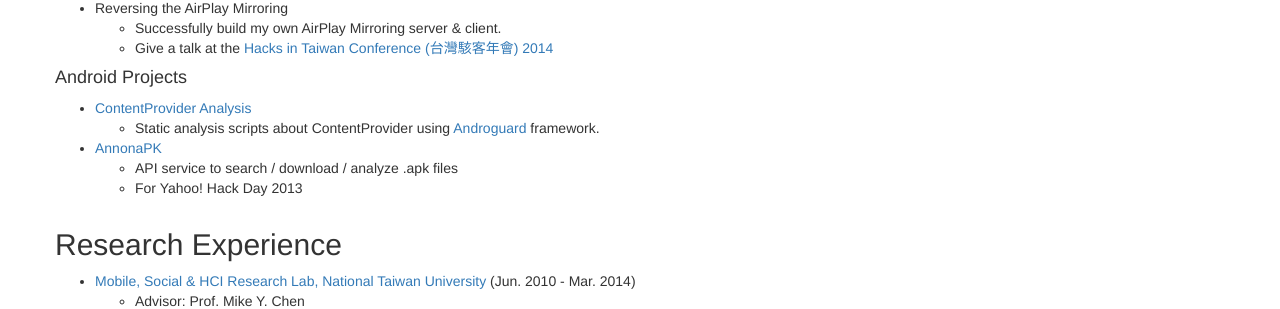
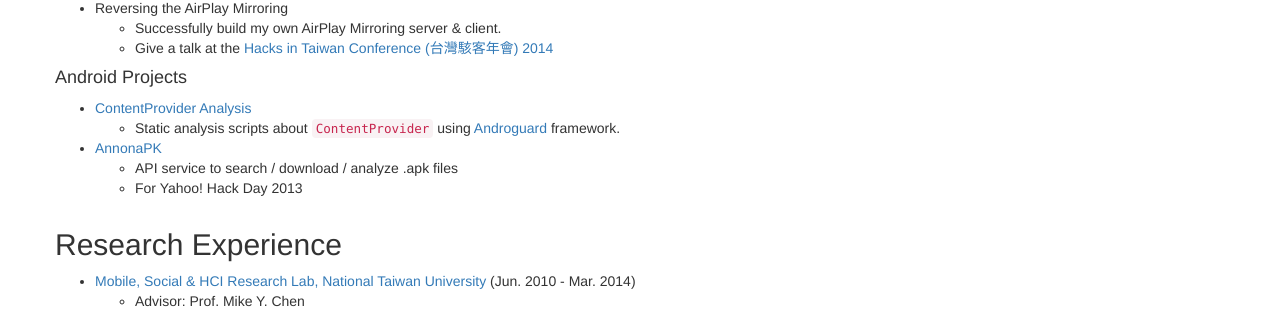
Before and after one commit to dm4/resume.dm4.tw, a Jekyll site: the page built from menghanlee.md, in a window 1280 px wide. Shown: the part 1312-1621 px from the top of the page. Built offline with Jekyll 4.4.1, drawn with Linux system fonts in a browser that asks for light colours.

```diff
--- a/menghanlee.md
+++ b/menghanlee.md
@@ -108,7 +108,7 @@ Project Experience
 #### Android Projects
 
 -   [ContentProvider Analysis][contentprovider-androguard]
-    *   Static analysis scripts about ContentProvider using
+    *   Static analysis scripts about `ContentProvider` using
         [Androguard][androguard] framework.
 
 -   [AnnonaPK][AnnonaPK]
```
